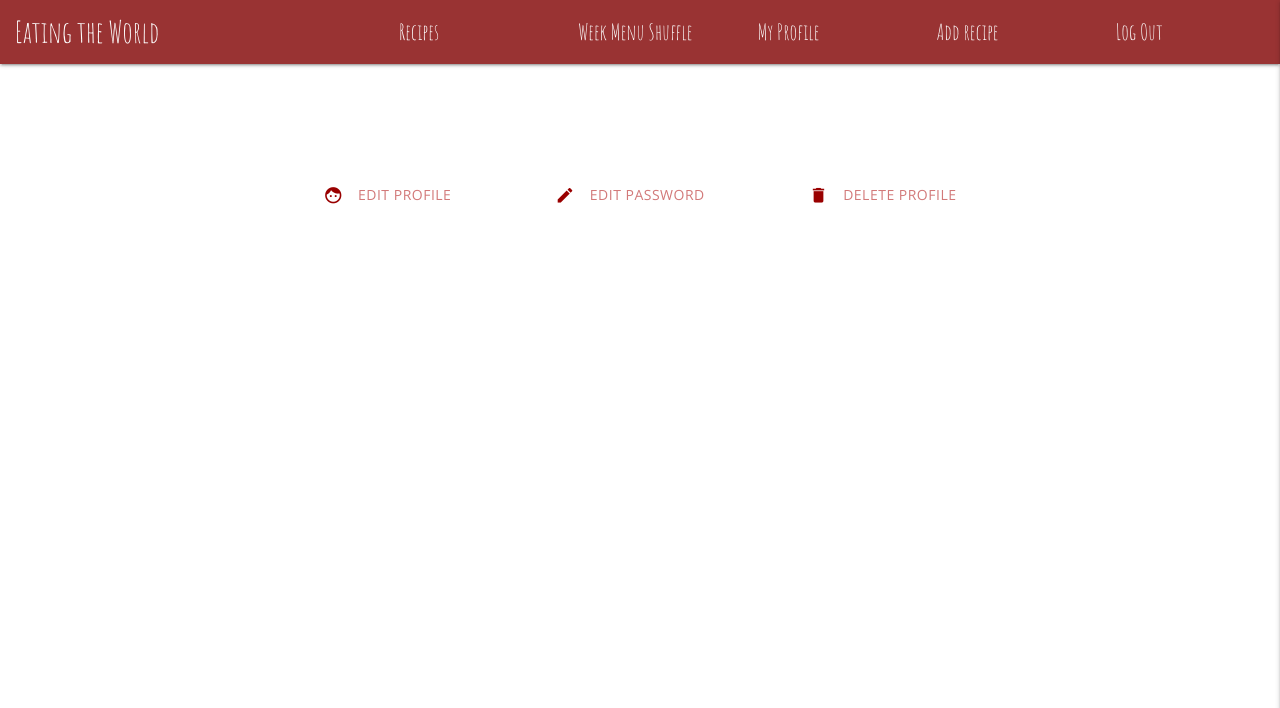
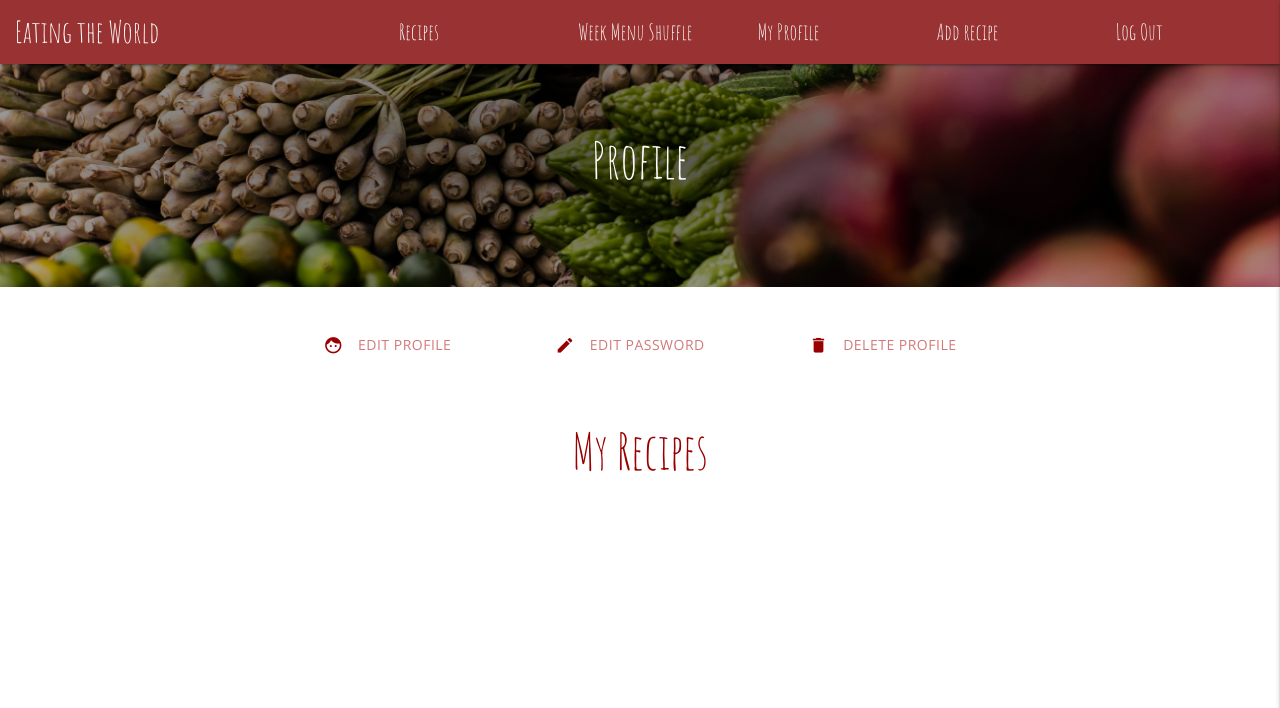
Before and after one commit to annakovesdi/milestone-project-3, a Flask app: page /profile/1 in a window 1280 px wide. Shown: the top 708 px of the page. Run offline with Flask 2, Linux system fonts and the light colour scheme; the visitor is signed in with stand-in values (Sample User, id 1); data that the repository does not hold is empty; some libraries are stand-ins or nearby versions.

Commit message:
added image and styling to profile.html

```diff
--- a/static/css/style.css
+++ b/static/css/style.css
@@ -78,6 +78,10 @@ p {
 .page-heading {
     padding: 100px;
     background: radial-gradient(rgba(0,0,0,0.5), transparent);
+}
+
+.red-color {
+    color: #990000;
 }
 
 
@@ -234,7 +238,10 @@ div.card-image img{
     margin: 30px;
 }
 
-
+.profile-image {
+    background-image: linear-gradient(rgba(0, 0, 0, 0.3), rgba(0, 0, 0, 0.3)), url('../img/market.jpg');
+    margin-bottom: 40px;
+}
 
 /*-------------------------Week Menu Shuffle*/
 
@@ -315,3 +322,11 @@ div.card-content.grey.lighten-4 {
         margin: auto;
     }
 }
+
+@media only screen and (max-width: 768px) {
+    .icon-profile {
+        visibility: hidden;
+        display: none;
+    }
+
+}
--- a/templates/profile.html
+++ b/templates/profile.html
@@ -1,19 +1,22 @@
 {% extends "base.html" %}
 {% block content %}
 
-<h2 class="center">{{ user.name }}</h2>
-
+<div class="hero-image profile-image">
+    <div ></div>
+        <h2 class="page-heading center">{{ page_title }}</h2>
+    </div>
+<div>
  <div class="row">
                             <div class="profile-card">
                                 <div class="card-content white-text center">
-                                    <a href="{{ url_for('edit_profile', user_id=user._id )}}" class="waves-effect waves-light submit-button btn profile-button"><i class="material-icons left">face</i>Edit Profile</a>
-                                    <a href="{{ url_for('edit_password', user_id=user._id )}}" class="waves-effect waves-light btn submit-button profile-button"><i class="material-icons left">edit</i>Edit Password</a>
-                                    <a href="{{ url_for('delete_profile', user_id=user._id )}}" class="waves-effect waves-light btn submit-button profile-button"><i class="material-icons left">delete</i>Delete Profile</a>
+                                    <a href="{{ url_for('edit_profile', user_id=user._id )}}" class="waves-effect waves-light submit-button btn profile-button"><i class="material-icons icon-profile left">face</i>Edit Profile</a>
+                                    <a href="{{ url_for('edit_password', user_id=user._id )}}" class="waves-effect waves-light btn submit-button profile-button"><i class="material-icons icon-profile left">edit</i>Edit Password</a>
+                                    <a href="{{ url_for('delete_profile', user_id=user._id )}}" class="waves-effect waves-light btn submit-button profile-button"><i class="material-icons icon-profile left">delete</i>Delete Profile</a>
                                 </div>
                         </div>
                     </div>
 
-<h2 class="center">My Recipes</h2>
+<h2 class="center red-color">My Recipes</h2>
 <div class="row">
     {% for recipe in user_recipes %}
     <div class="col s12 m4">
```
